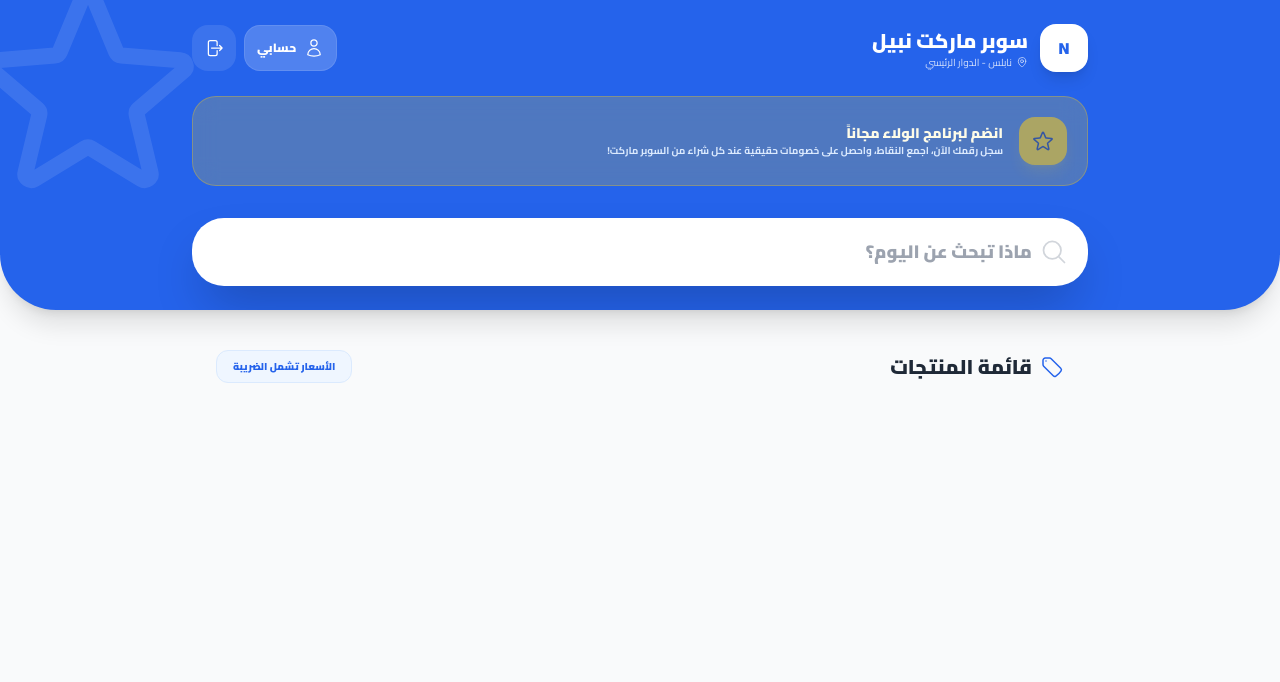
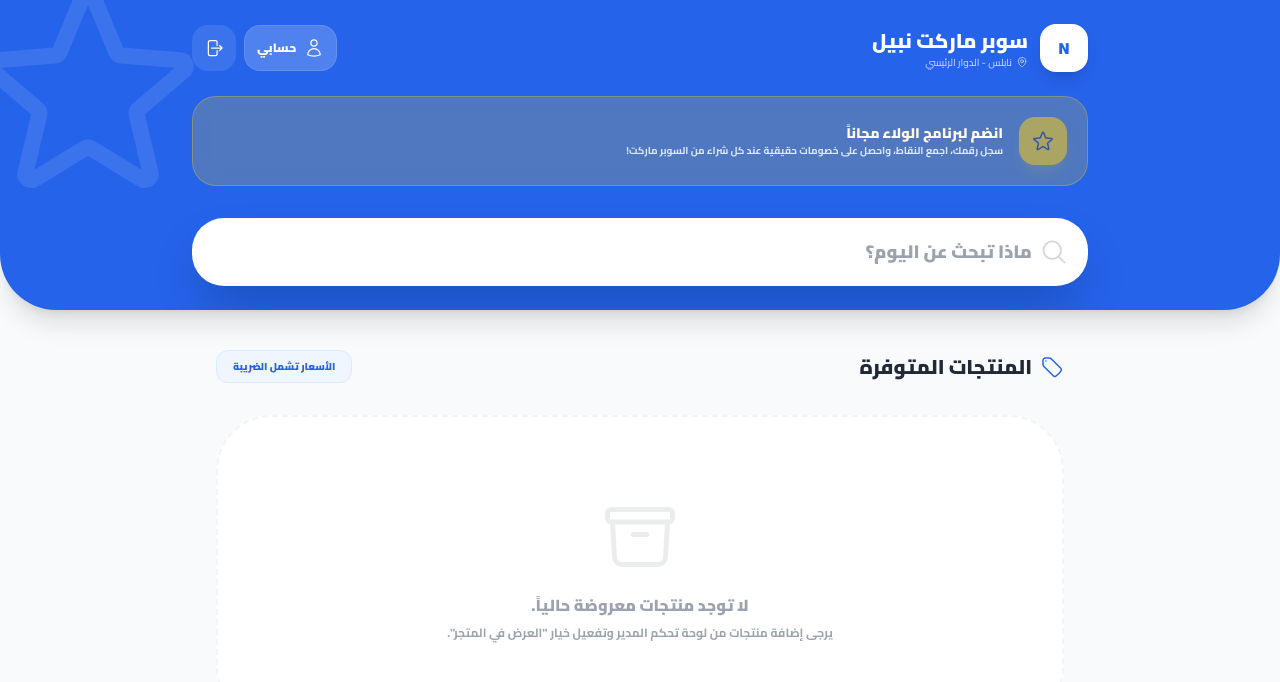
Before and after one commit to bluegenie99/nabil-super-pos, a React (Vite) app: page / in a window 1280 px wide. Both pictures are taken after a click on the button "تصفح المتجر والأسعار (للزوار)". Shown: the top 682 px of the page. Built offline with nearby package versions, Linux system fonts and the light colour scheme.

Commit message:
Add files via upload

```diff
--- a/index.html
+++ b/index.html
@@ -45,7 +45,23 @@
 
       /* إخفاء شريط التمرير */
       ::-webkit-scrollbar { width: 0px; background: transparent; }
-    </style><link rel="stylesheet" href="/index.css">
+    </style>
+<script type="importmap">
+{
+  "imports": {
+    "react": "https://esm.sh/react@^19.2.4",
+    "react-dom/": "https://esm.sh/react-dom@^19.2.4/",
+    "react/": "https://esm.sh/react@^19.2.4/",
+    "@heroicons/react/": "https://esm.sh/@heroicons/react@^2.2.0/",
+    "vite": "https://esm.sh/vite@^7.3.1",
+    "@vitejs/plugin-react": "https://esm.sh/@vitejs/plugin-react@^5.1.4",
+    "@google/genai": "https://esm.sh/@google/genai@^1.41.0",
+    "xlsx": "https://esm.sh/xlsx@^0.18.5",
+    "html5-qrcode": "https://esm.sh/html5-qrcode@^2.3.8"
+  }
+}
+</script>
+<link rel="stylesheet" href="/index.css">
 </head>
   <body class="bg-gray-50 text-gray-900 select-none">
     <div id="root"></div>
--- a/pages/DashboardPage.tsx
+++ b/pages/DashboardPage.tsx
@@ -19,7 +19,12 @@ const DashboardPage: React.FC<PageProps> = ({ setPage, onLogout }) => {
   useEffect(() => {
     const data = db.getReport();
     setReport(data);
-    aiService.getInventoryForecast().then((res) => setForecast(res || 'لا توجد توقعات حالياً.'));
+
+    // تصحيح استدعاء التوقعات
+    aiService.getInventoryForecast().then((res) => {
+      setForecast(res || 'لا توجد توقعات حالياً.');
+    });
+
     return db.subscribe(() => setReport(db.getReport()));
   }, []);
 
--- a/pages/PublicCatalog.tsx
+++ b/pages/PublicCatalog.tsx
@@ -6,7 +6,8 @@ import { SHOP_CONFIG } from '../config';
 import {
   ShoppingBagIcon, MagnifyingGlassIcon, ChatBubbleLeftRightIcon,
   TagIcon, MapPinIcon, UserIcon, StarIcon, XMarkIcon,
-  WalletIcon, ArrowRightOnRectangleIcon, UserPlusIcon
+  WalletIcon, ArrowRightOnRectangleIcon, UserPlusIcon,
+  ArchiveBoxIcon
 } from '@heroicons/react/24/outline';
 
 const PublicCatalog: React.FC<{ onLoginRedirect: () => void }> = ({ onLoginRedirect }) => {
@@ -16,14 +17,21 @@ const PublicCatalog: React.FC<{ onLoginRedirect: () => void }> = ({ onLoginRedir
   const [showPortal, setShowPortal] = useState(false);
   const [isRegistering, setIsRegistering] = useState(false);
 
-  // لنموذج الدخول/التسجيل
   const [customerPhone, setCustomerPhone] = useState('');
   const [customerName, setCustomerName] = useState('');
   const [foundCustomer, setFoundCustomer] = useState<Customer | null>(null);
   const [portalError, setPortalError] = useState('');
 
   useEffect(() => {
+    // تحميل المنتجات فوراً عند الدخول
     setProducts(db.getProducts().filter(p => p.show_in_catalog !== false));
+
+    // الاشتراك في قاعدة البيانات لتحديث القائمة فور حدوث أي تغيير
+    const unsubscribe = db.subscribe(() => {
+      setProducts(db.getProducts().filter(p => p.show_in_catalog !== false));
+    });
+
+    return unsubscribe;
   }, []);
 
   const handlePortalCheck = (e: React.FormEvent) => {
@@ -35,7 +43,7 @@ const PublicCatalog: React.FC<{ onLoginRedirect: () => void }> = ({ onLoginRedir
       setIsRegistering(false);
     } else {
       setPortalError('هذا الرقم غير مسجل لدينا حالياً.');
-      setIsRegistering(true); // عرض خيار التسجيل إذا لم يوجد الرقم
+      setIsRegistering(true);
     }
   };
 
@@ -66,11 +74,10 @@ const PublicCatalog: React.FC<{ onLoginRedirect: () => void }> = ({ onLoginRedir
     });
   };
 
-  const totalItems = (Object.values(cart) as number[]).reduce((a, b) => a + b, 0);
+  const filtered = products.filter(p => p.name.includes(search));
 
   return (
     <div className="min-h-screen bg-gray-50 pb-24 font-['Cairo']" dir="rtl">
-      {/* Header */}
       <header className="bg-blue-600 text-white p-6 rounded-b-[3.5rem] shadow-xl relative overflow-hidden">
         <div className="absolute top-0 left-0 w-full h-full opacity-10 pointer-events-none">
            <StarIcon className="w-64 h-64 absolute -top-10 -left-10" />
@@ -97,7 +104,7 @@ const PublicCatalog: React.FC<{ onLoginRedirect: () => void }> = ({ onLoginRedir
              <div className="bg-yellow-400 p-3 rounded-2xl text-blue-900 shadow-lg shadow-yellow-400/20 animate-pulse"><StarIcon className="w-6 h-6" /></div>
              <div className="flex-1">
                 <p className="text-sm font-black text-yellow-50">انضم لبرنامج الولاء مجاناً</p>
-                <p className="text-[10px] text-blue-100 font-bold leading-relaxed">سجل رقمك الآن، اجمع النقاط، واحصل على خصومات حقيقية عند كل شراء من السوبر ماركت!</p>
+                <p className="text-[10px] text-blue-100 font-bold leading-relaxed">سجل رقمك، اجمع النقاط، واحصل على خصومات حقيقية عند كل شراء من السوبر ماركت!</p>
              </div>
           </div>
 
@@ -110,12 +117,13 @@ const PublicCatalog: React.FC<{ onLoginRedirect: () => void }> = ({ onLoginRedir
 
       <div className="max-w-4xl mx-auto px-6 mt-10">
         <div className="flex justify-between items-center mb-8">
-            <h2 className="text-xl font-black text-gray-800 flex items-center gap-2"><TagIcon className="w-6 h-6 text-blue-600" /> قائمة المنتجات</h2>
+            <h2 className="text-xl font-black text-gray-800 flex items-center gap-2"><TagIcon className="w-6 h-6 text-blue-600" /> المنتجات المتوفرة</h2>
             <div className="bg-blue-50 px-4 py-2 rounded-xl text-[10px] font-black text-blue-600 border border-blue-100">الأسعار تشمل الضريبة</div>
         </div>
 
+        {filtered.length > 0 ? (
           <div className="grid grid-cols-2 md:grid-cols-3 gap-6">
-          {products.filter(p => p.name.includes(search)).map(p => (
+            {filtered.map(p => (
               <div key={p.id} className="bg-white p-5 rounded-[2.5rem] border-2 border-transparent shadow-sm hover:shadow-xl hover:border-blue-100 transition-all group relative">
                  <h4 className="font-black text-gray-800 mb-2 truncate text-lg group-hover:text-blue-600 transition-colors">{p.name}</h4>
                  <p className="text-2xl text-blue-600 font-black mb-6">{p.sell_price.toFixed(2)} ₪</p>
@@ -131,9 +139,15 @@ const PublicCatalog: React.FC<{ onLoginRedirect: () => void }> = ({ onLoginRedir
               </div>
             ))}
           </div>
+        ) : (
+          <div className="bg-white p-20 rounded-[3.5rem] text-center border-2 border-dashed border-gray-100 flex flex-col items-center justify-center text-gray-400">
+             <ArchiveBoxIcon className="w-20 h-20 mb-4 opacity-20" />
+             <p className="font-black">لا توجد منتجات معروضة حالياً.</p>
+             <p className="text-xs font-bold mt-2">يرجى إضافة منتجات من لوحة تحكم المدير وتفعيل خيار "العرض في المتجر".</p>
+          </div>
+        )}
       </div>
 
-      {/* بوابة الزبون */}
       {showPortal && (
         <div className="fixed inset-0 z-[100] bg-black/80 backdrop-blur-md flex items-center justify-center p-6">
           <div className="bg-white w-full max-w-md rounded-[3.5rem] p-10 shadow-2xl animate-in slide-in-from-bottom duration-300 relative overflow-hidden">
--- a/pages/ReportsPage.tsx
+++ b/pages/ReportsPage.tsx
@@ -39,6 +39,7 @@ const ReportsPage: React.FC<PageProps> = ({ setPage, onLogout }) => {
     }
     setIsAnalyzing(true);
     const insights = await aiService.getBusinessInsights();
+    // تصحيح تعيين الحالة
     setAiInsights(insights || 'تعذر الحصول على نصيحة حالياً.');
     setIsAnalyzing(false);
   };
```
Lines whose indentation alone changed are shown as unchanged.
